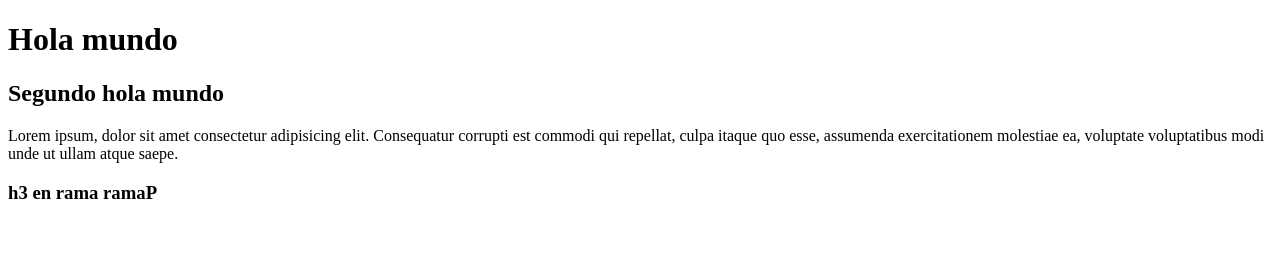
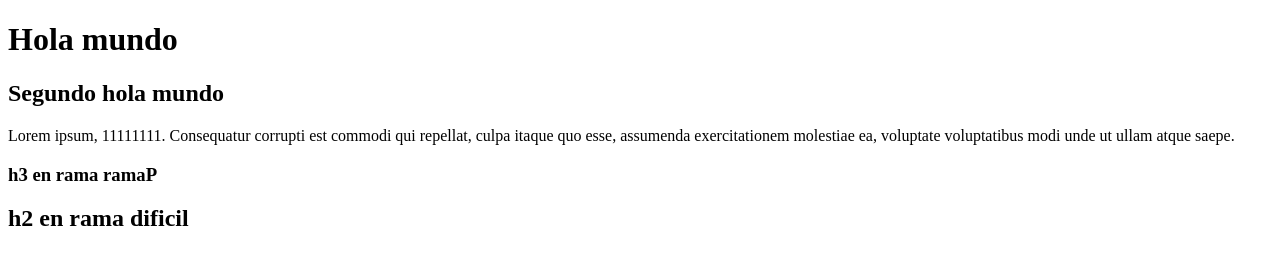
Before and after one commit to Ramirouf/test, a plain HTML site: page index.html in a window 1280 px wide. Drawn offline with Linux system fonts and the light colour scheme.

Commit message:
Se cambió contenido del parrafo y se agrego un h2

```diff
--- a/index.html
+++ b/index.html
@@ -8,8 +8,10 @@
 <body></body>
     <h1>Hola mundo</h1>
     <h2>Segundo hola mundo</h2>
-    <p>Lorem ipsum, dolor sit amet consectetur adipisicing elit. Consequatur corrupti est commodi qui repellat, culpa itaque quo esse, assumenda exercitationem molestiae ea, voluptate voluptatibus modi unde ut ullam atque saepe.</p>
+    <p>Lorem ipsum, 11111111. Consequatur corrupti est commodi qui repellat, culpa itaque quo esse, assumenda exercitationem molestiae ea, voluptate voluptatibus modi unde ut ullam atque saepe.</p>
 
     <h3>h3 en rama ramaP</h3>
+
+    <h2>h2 en rama dificil</h2>
 </body>
 </html>
```
